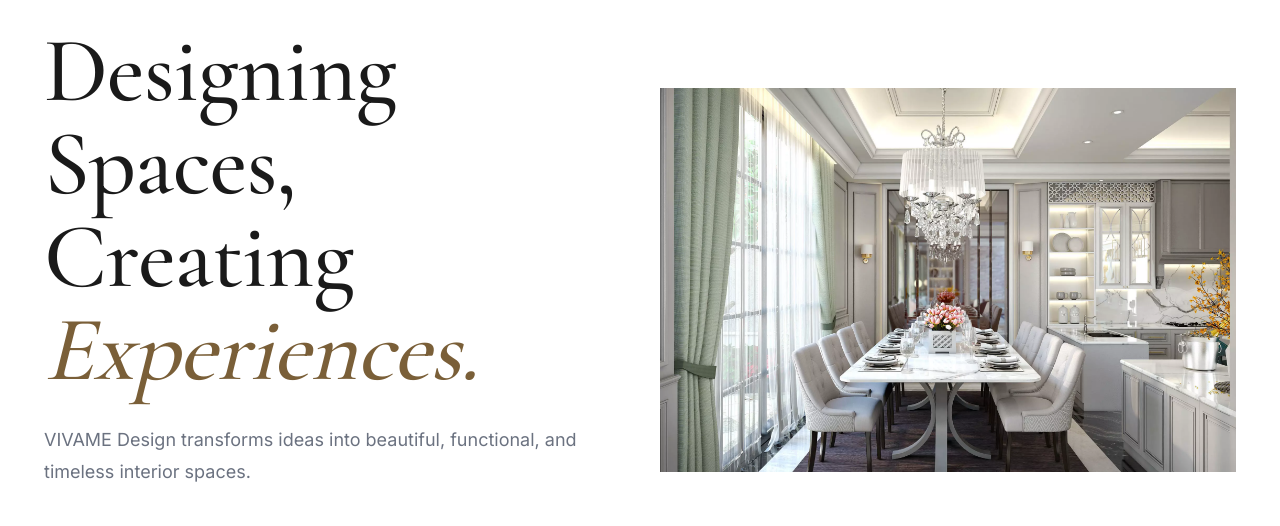
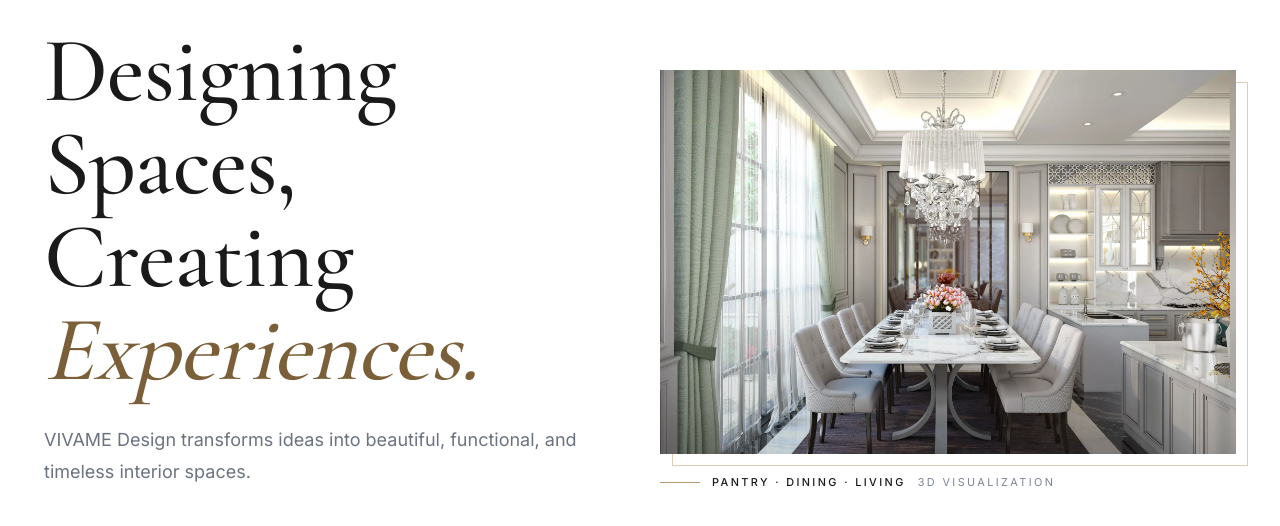
Before and after one commit to darykusuma741/vivame-design, a Next.js app: page / in a window 1280 px wide. Shown: the part 177-703 px from the top of the page. Built offline with nearby package versions, Linux system fonts and the light colour scheme; no server answers.

Commit message:
Elevate image presentation: hero gallery-mat frame + caption, project-card mat + hover depth

```diff
--- a/src/components/home/Hero.tsx
+++ b/src/components/home/Hero.tsx
@@ -42,7 +42,13 @@ export function Hero() {
           className="lg:col-span-6 animate-fade-up"
           style={{ animationDelay: "160ms" }}
         >
-          <div className="relative aspect-[3/2] w-full overflow-hidden">
+          <div className="relative">
+            {/* Offset hairline frame — gallery-mat treatment */}
+            <div
+              aria-hidden="true"
+              className="absolute -bottom-3 -right-3 h-full w-full border border-gold/50"
+            />
+            <div className="relative aspect-[3/2] w-full overflow-hidden bg-beige">
               <Image
                 src={withBasePath(
                   "/images/hero/luxurious-pantry-diningroom-livingroom.webp",
@@ -53,6 +59,23 @@ export function Hero() {
                 priority
                 className="object-cover"
               />
+              {/* subtle depth + brand warmth */}
+              <div
+                aria-hidden="true"
+                className="pointer-events-none absolute inset-0 bg-gradient-to-t from-ink/20 via-transparent to-transparent"
+              />
+            </div>
+          </div>
+
+          {/* Editorial caption */}
+          <div className="mt-5 flex items-center gap-3">
+            <span className="h-px w-10 bg-gold" aria-hidden="true" />
+            <p className="text-[0.68rem] font-medium uppercase tracking-[0.22em] text-ink">
+              Pantry · Dining · Living
+            </p>
+            <p className="text-[0.68rem] uppercase tracking-[0.22em] text-faint">
+              3D Visualization
+            </p>
           </div>
         </div>
       </div>
--- a/src/components/portfolio/ProjectCard.tsx
+++ b/src/components/portfolio/ProjectCard.tsx
@@ -30,6 +30,16 @@ export function ProjectCard({ project }: { project: Project }) {
           />
         )}
 
+        {/* subtle mat + hover depth */}
+        <span
+          aria-hidden="true"
+          className="pointer-events-none absolute inset-0 border border-ink/10"
+        />
+        <span
+          aria-hidden="true"
+          className="pointer-events-none absolute inset-x-0 bottom-0 h-2/5 bg-gradient-to-t from-ink/25 to-transparent opacity-0 transition-opacity duration-500 group-hover:opacity-100"
+        />
+
         {project.status && (
           <span className="pointer-events-none absolute right-4 top-4 bg-ink/80 px-3 py-1 text-[0.62rem] font-medium uppercase tracking-[0.18em] text-paper backdrop-blur-sm">
             {project.status}
```
Lines whose indentation alone changed are shown as unchanged.
